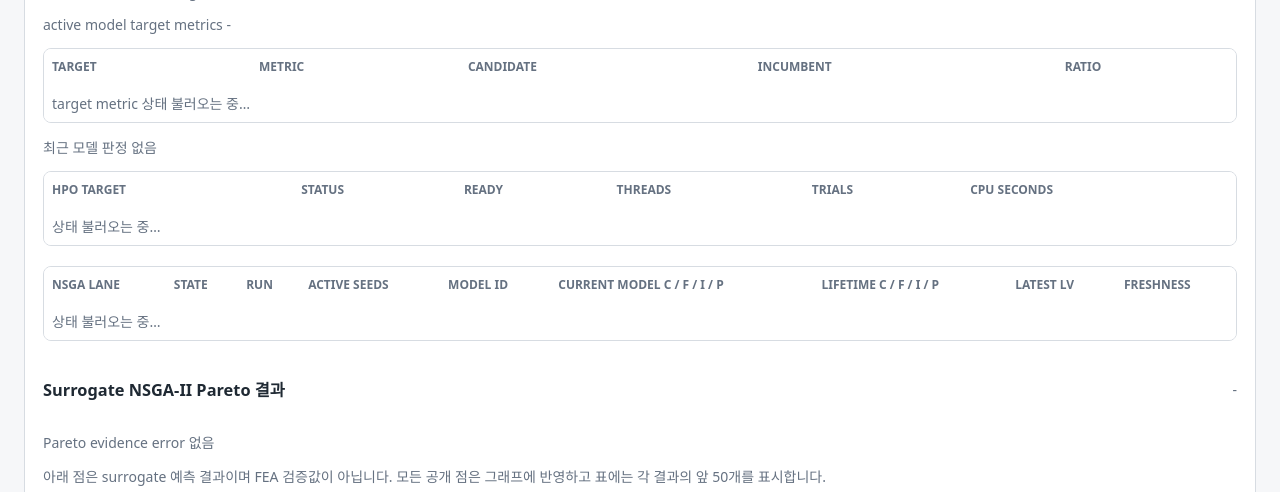
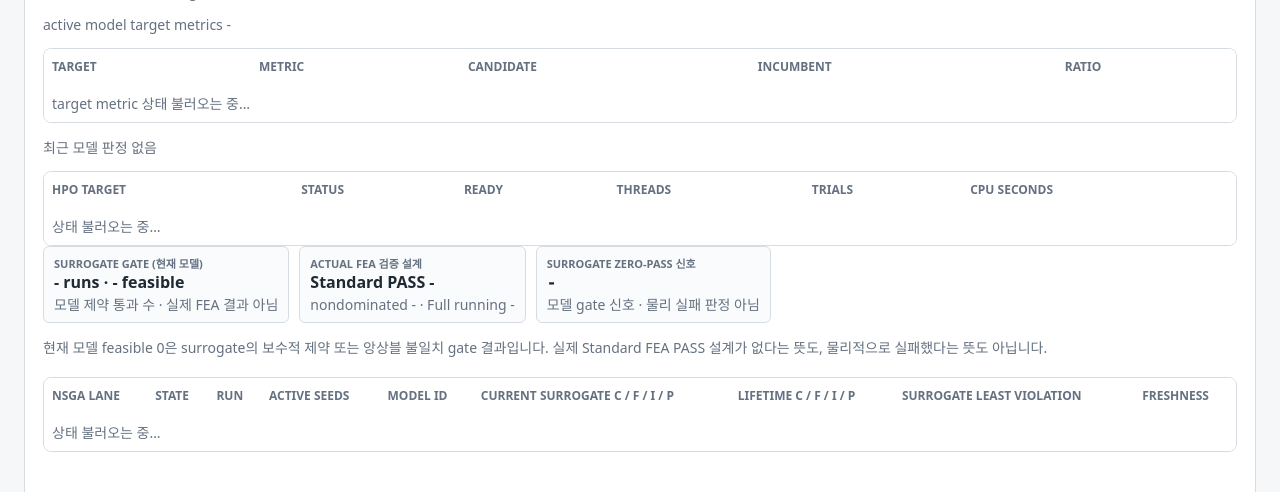
Before and after one commit to Schwalbe262/slurm_scheduler, a Python web app: template templates/dashboard.html in a window 1280 px wide. Shown: the part 1025-1517 px from the top of the page. Run offline with Jinja, Linux system fonts and the light colour scheme; the template is opened without the code that fills it, so the values that code supplies are empty.

Commit message:
Clarify surrogate NSGA versus actual FEA results

```diff
--- a/templates/dashboard.html
+++ b/templates/dashboard.html
@@ -579,9 +579,27 @@
         </table>
       </div>
     </div>
+    <div id="mft-nsga-scope-summary" class="summary-row section-gap" aria-label="NSGA surrogate and actual FEA result scopes" aria-live="polite">
+      <div class="summary-item">
+        <span class="summary-label">Surrogate gate (현재 모델)</span>
+        <span class="summary-value" id="mft-nsga-surrogate-gate">- runs · - feasible</span>
+        <span class="muted" id="mft-nsga-surrogate-gate-detail">모델 제약 통과 수 · 실제 FEA 결과 아님</span>
+      </div>
+      <div class="summary-item">
+        <span class="summary-label">Actual FEA 검증 설계</span>
+        <span class="summary-value" id="mft-nsga-actual-fea">Standard PASS -</span>
+        <span class="muted" id="mft-nsga-actual-fea-detail">nondominated - · Full running -</span>
+      </div>
+      <div class="summary-item">
+        <span class="summary-label">Surrogate zero-pass 신호</span>
+        <span class="summary-value mono-cell" id="mft-nsga-zero-pass-constraints">-</span>
+        <span class="muted" id="mft-nsga-zero-pass-detail">모델 gate 신호 · 물리 실패 판정 아님</span>
+      </div>
+    </div>
+    <p id="mft-nsga-scope-explanation" class="muted">현재 모델 feasible 0은 surrogate의 보수적 제약 또는 앙상블 불일치 gate 결과입니다. 실제 Standard FEA PASS 설계가 없다는 뜻도, 물리적으로 실패했다는 뜻도 아닙니다.</p>
     <div class="table-scroll section-gap">
       <table aria-label="NSGA-II parallel lanes">
-        <thead><tr><th>NSGA lane</th><th>State</th><th>Run</th><th>Active seeds</th><th>Model ID</th><th>Current model C / F / I / P</th><th>Lifetime C / F / I / P</th><th>Latest LV</th><th>Freshness</th></tr></thead>
+        <thead><tr><th>NSGA lane</th><th>State</th><th>Run</th><th>Active seeds</th><th>Model ID</th><th>Current surrogate C / F / I / P</th><th>Lifetime C / F / I / P</th><th>Surrogate least violation</th><th>Freshness</th></tr></thead>
         <tbody id="mft-nsga-lanes">
           <tr><td colspan="9" class="muted">상태 불러오는 중…</td></tr>
         </tbody>
@@ -1032,14 +1050,29 @@
         }
 
         const nsga = payload.nsga || {};
+        const nsgaLanes = Array.isArray(nsga.lanes) ? nsga.lanes : [];
+        const designs = nsga.designs || {};
+        const zeroPassConstraintCounts = new Map();
+        nsgaLanes.forEach((lane) => {
+          const constraints = Array.isArray(lane && lane.least_violation && lane.least_violation.zero_pass_constraints)
+            ? lane.least_violation.zero_pass_constraints
+            : [];
+          [...new Set(constraints.filter((name) => typeof name === "string" && name.trim()))]
+            .forEach((name) => zeroPassConstraintCounts.set(name, (zeroPassConstraintCounts.get(name) || 0) + 1));
+        });
+        const dominantZeroPassConstraints = [...zeroPassConstraintCounts.entries()]
+          .sort(([leftName, leftCount], [rightName, rightCount]) => (
+            rightCount - leftCount || leftName.localeCompare(rightName)
+          ))
+          .slice(0, 4);
         setText(value("nsga"), `${shown(nsga.active_seed_workers)} seed workers`);
         setText(
           detail("nsga"),
           nsga.current_model_aggregate_complete === true
-            ? `현재 모델 완료 ${shown(nsga.current_model_completed_runs)} · feasible ${shown(nsga.current_model_feasible_runs)} · Pareto ${shown(nsga.current_model_pareto_runs)} · lifetime 완료 ${shown(nsga.lifetime_completed_runs)}`
+            ? `현재 surrogate 모델 완료 ${shown(nsga.current_model_completed_runs)} · feasible ${shown(nsga.current_model_feasible_runs)} · Pareto ${shown(nsga.current_model_pareto_runs)} · lifetime 완료 ${shown(nsga.lifetime_completed_runs)}`
             : (number(nsga.current_model_result_lanes) > 0
-              ? `현재 모델 결과 partial ${shown(nsga.current_model_result_lanes)} / ${shown(nsga.current_model_expected_lanes)} lanes · lifetime 완료 ${shown(nsga.lifetime_completed_runs)}`
-              : `현재 모델 결과 unavailable · lifetime 완료 ${shown(nsga.lifetime_completed_runs)}`),
+              ? `현재 surrogate 모델 결과 partial ${shown(nsga.current_model_result_lanes)} / ${shown(nsga.current_model_expected_lanes)} lanes · lifetime 완료 ${shown(nsga.lifetime_completed_runs)}`
+              : `현재 surrogate 모델 결과 unavailable · lifetime 완료 ${shown(nsga.lifetime_completed_runs)}`),
         );
 
         const standard = payload.standard_fea || {};
@@ -1055,19 +1088,46 @@
           detail("full-model"),
           `run ${shown(full.running)} · queue ${shown(full.queued)} · PASS ${shown(full.pass)} / FAIL ${shown(full.fail)} · standard PASS 발견 ${shown(full.standard_pass_discovered)}`,
         );
+        setText(
+          document.getElementById("mft-nsga-surrogate-gate"),
+          `${shown(nsga.current_model_completed_runs)} runs · ${shown(nsga.current_model_feasible_runs)} feasible · ${shown(nsga.current_model_pareto_runs)} Pareto`,
+        );
+        setText(
+          document.getElementById("mft-nsga-surrogate-gate-detail"),
+          `현재 surrogate 모델 gate · ${shown(nsga.current_model_infeasible_runs)} infeasible · 실제 FEA 결과 아님`,
+        );
+        setText(
+          document.getElementById("mft-nsga-actual-fea"),
+          `Standard PASS ${shown(designs.known_standard_pass_count)} · nondominated ${shown(designs.nondominated_count)}`,
+        );
+        setText(
+          document.getElementById("mft-nsga-actual-fea-detail"),
+          `실제 FEA 설계 ${shown(designs.total_count)} · Full running ${shown(full.running)} · PASS ${shown(full.pass)}`,
+        );
+        setText(
+          document.getElementById("mft-nsga-zero-pass-constraints"),
+          dominantZeroPassConstraints.length
+            ? dominantZeroPassConstraints.map(([name, count]) => `${name} (${shown(count)} lane${count === 1 ? "" : "s"})`).join(" · ")
+            : "zero-pass 제약 없음",
+        );
+        setText(
+          document.getElementById("mft-nsga-zero-pass-detail"),
+          dominantZeroPassConstraints.length
+            ? "surrogate 보수 제약/앙상블 불일치 gate 신호 · 물리 실패 판정 아님"
+            : "현재 lane evidence에 zero-pass 제약 신호 없음",
+        );
 
         const laneBody = document.getElementById("mft-nsga-lanes");
         if (laneBody) {
           laneBody.textContent = "";
-          const lanes = Array.isArray(nsga.lanes) ? nsga.lanes : [];
-          if (!lanes.length) {
+          if (!nsgaLanes.length) {
             const row = laneBody.insertRow();
             const cell = row.insertCell();
             cell.colSpan = 9;
             cell.className = "muted";
             cell.textContent = "NSGA-II 상태 없음";
           } else {
-            lanes.forEach((lane) => {
+            nsgaLanes.forEach((lane) => {
               const leastViolation = lane.least_violation || {};
               const currentModel = lane.current_model || {};
               const lifetime = lane.lifetime || {};
@@ -1170,7 +1230,6 @@
           }
         }
 
-        const designs = nsga.designs || {};
         const designItems = Array.isArray(designs.items) ? designs.items : [];
         setText(
           document.getElementById("mft-design-counts"),
```
Also changed, not shown: tests/test_mft_pipeline_status.py (+24 -0 lines).
